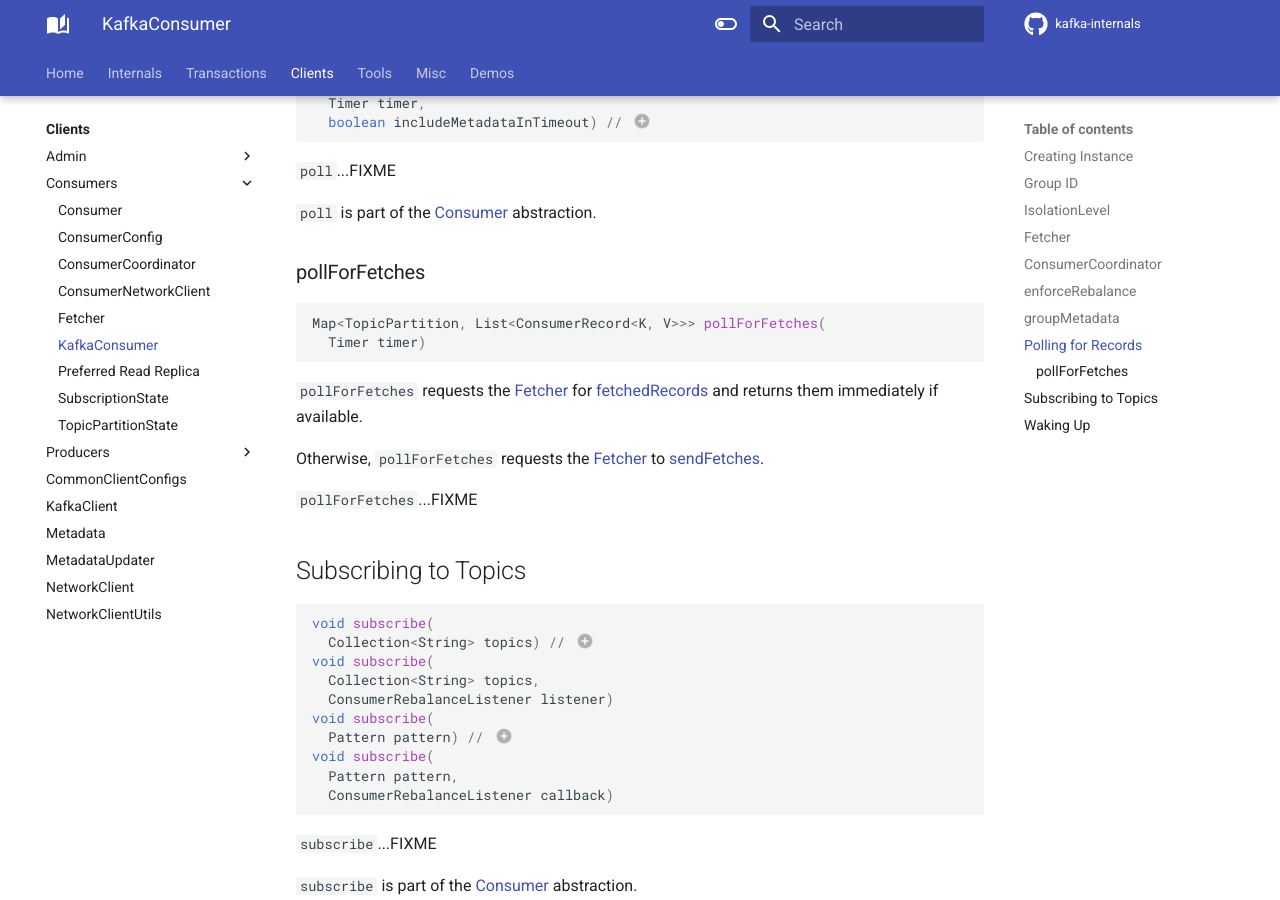
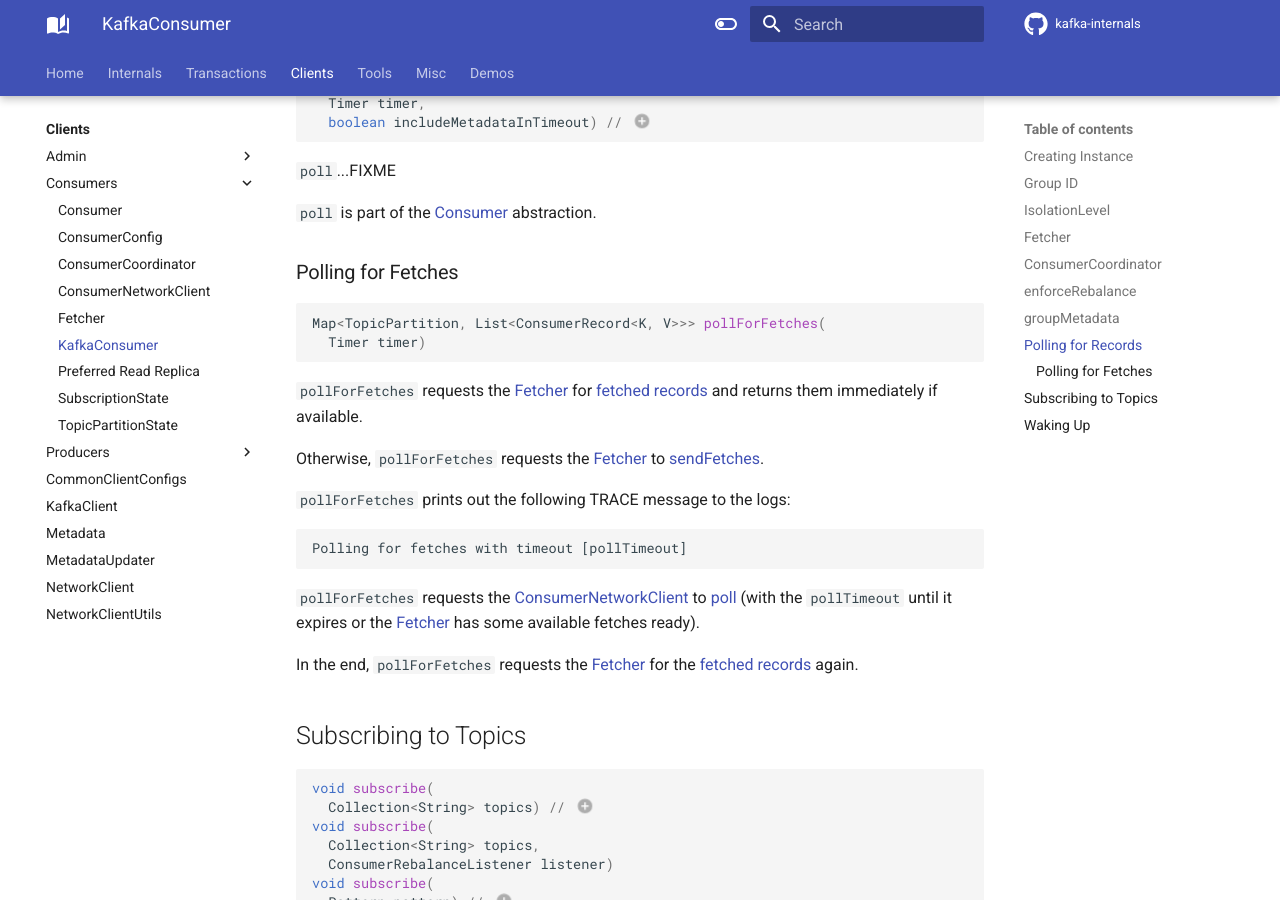
Before and after one commit to japila-books/kafka-internals, an MkDocs documentation site: the page built from docs/clients/consumer/KafkaConsumer.md, in a window 1280 px wide and 900 px high, scrolled down 1688 px. Built offline with MkDocs 1.6.1 and Material for MkDocs 9.7.7, drawn with Linux system fonts in a browser that asks for light colours; comment, search, counter and statistics services are not loaded.

Commit message:
Fetcher.fetchedRecords

````diff
--- a/docs/clients/consumer/KafkaConsumer.md
+++ b/docs/clients/consumer/KafkaConsumer.md
@@ -72,18 +72,26 @@ ConsumerRecords<K, V> poll(
 
 `poll` is part of the [Consumer](Consumer.md#poll) abstraction.
 
-### <span id="pollForFetches"> pollForFetches
+### <span id="pollForFetches"> Polling for Fetches
 
 ```java
 Map<TopicPartition, List<ConsumerRecord<K, V>>> pollForFetches(
   Timer timer)
 ```
 
-`pollForFetches` requests the [Fetcher](#fetcher) for [fetchedRecords](Fetcher.md#fetchedRecords) and returns them immediately if available.
+`pollForFetches` requests the [Fetcher](#fetcher) for [fetched records](Fetcher.md#fetchedRecords) and returns them immediately if available.
 
 Otherwise, `pollForFetches` requests the [Fetcher](#fetcher) to [sendFetches](Fetcher.md#sendFetches).
 
-`pollForFetches`...FIXME
+`pollForFetches` prints out the following TRACE message to the logs:
+
+```text
+Polling for fetches with timeout [pollTimeout]
+```
+
+`pollForFetches` requests the [ConsumerNetworkClient](#client) to [poll](ConsumerNetworkClient.md#poll) (with the `pollTimeout` until it expires or the [Fetcher](#fetcher) has some available fetches ready).
+
+In the end, `pollForFetches` requests the [Fetcher](#fetcher) for the [fetched records](Fetcher.md#fetchedRecords) again.
 
 ## <span id="subscribe"> Subscribing to Topics
 
````
Also changed, not shown: docs/clients/consumer/Fetcher.md (+25 -4 lines).
